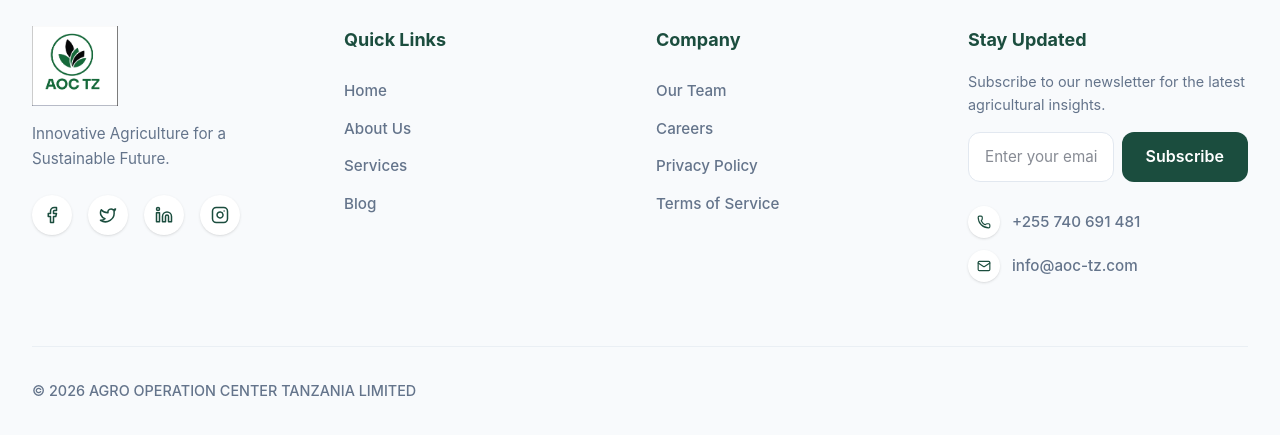
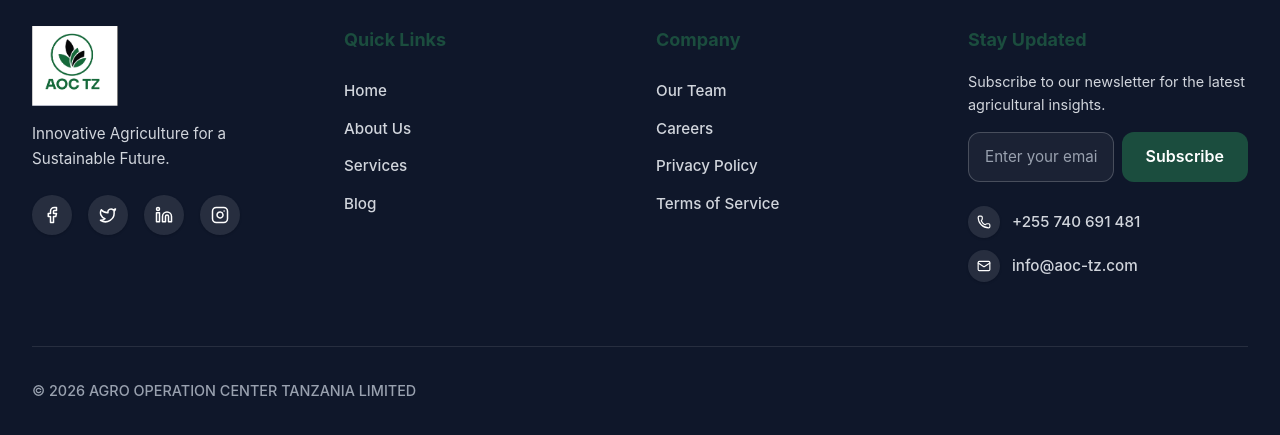
Before and after one commit to robyzenobi/AOC-WEBSITE, a React (Vite) app: page /blog in a window 1280 px wide. Shown: the part 855-1290 px from the top of the page. Built offline with nearby package versions, Linux system fonts and the light colour scheme; no server answers; the database is empty.

Commit message:
Update CTA, footer styling, and dynamic blog posts on Home page

```diff
--- a/src/components/Footer.jsx
+++ b/src/components/Footer.jsx
@@ -8,7 +8,7 @@ const Footer = () => {
   const { t } = useTranslation();
 
   return (
-    <footer className="bg-surface py-14 md:py-20 mt-auto border-t border-border">
+    <footer className="bg-[#0f172a] text-white py-14 md:py-20 mt-auto border-t border-border/10">
       <div className="max-w-7xl mx-auto px-5 md:px-8">
         <div className="grid grid-cols-1 md:grid-cols-2 lg:grid-cols-4 gap-10 lg:gap-8">
 
@@ -17,12 +17,12 @@ const Footer = () => {
             <div className="mb-4">
               <img src={logo} alt="AOC TZ Logo" className="h-16 md:h-20 w-auto object-contain" />
             </div>
-            <p className="text-text-muted text-[0.95rem] leading-relaxed mb-6">{t('footer.tagline')}</p>
-            <div className="flex items-center gap-4 text-primary">
-              <a href="#" aria-label="Facebook" className="w-10 h-10 rounded-full bg-white flex items-center justify-center shadow-sm hover:bg-primary hover:text-white transition-all duration-300"><Facebook size={18} /></a>
-              <a href="#" aria-label="Twitter" className="w-10 h-10 rounded-full bg-white flex items-center justify-center shadow-sm hover:bg-primary hover:text-white transition-all duration-300"><Twitter size={18} /></a>
-              <a href="#" aria-label="LinkedIn" className="w-10 h-10 rounded-full bg-white flex items-center justify-center shadow-sm hover:bg-primary hover:text-white transition-all duration-300"><Linkedin size={18} /></a>
-              <a href="#" aria-label="Instagram" className="w-10 h-10 rounded-full bg-white flex items-center justify-center shadow-sm hover:bg-primary hover:text-white transition-all duration-300"><Instagram size={18} /></a>
+            <p className="text-gray-300 text-[0.95rem] leading-relaxed mb-6">{t('footer.tagline')}</p>
+            <div className="flex items-center gap-4 text-white">
+              <a href="#" aria-label="Facebook" className="w-10 h-10 rounded-full bg-white/10 flex items-center justify-center shadow-sm hover:bg-primary hover:text-white transition-all duration-300"><Facebook size={18} /></a>
+              <a href="#" aria-label="Twitter" className="w-10 h-10 rounded-full bg-white/10 flex items-center justify-center shadow-sm hover:bg-primary hover:text-white transition-all duration-300"><Twitter size={18} /></a>
+              <a href="#" aria-label="LinkedIn" className="w-10 h-10 rounded-full bg-white/10 flex items-center justify-center shadow-sm hover:bg-primary hover:text-white transition-all duration-300"><Linkedin size={18} /></a>
+              <a href="#" aria-label="Instagram" className="w-10 h-10 rounded-full bg-white/10 flex items-center justify-center shadow-sm hover:bg-primary hover:text-white transition-all duration-300"><Instagram size={18} /></a>
             </div>
           </div>
 
@@ -30,10 +30,10 @@ const Footer = () => {
           <div>
             <h4 className="text-primary font-bold text-lg mb-6">{t('footer.quickLinks')}</h4>
             <ul className="flex flex-col gap-3">
-              <li><Link to="/" className="text-text-muted hover:text-primary transition-colors font-medium text-[0.95rem]">{t('nav.home')}</Link></li>
-              <li><Link to="/about" className="text-text-muted hover:text-primary transition-colors font-medium text-[0.95rem]">{t('nav.about')}</Link></li>
-              <li><Link to="/services" className="text-text-muted hover:text-primary transition-colors font-medium text-[0.95rem]">{t('nav.services')}</Link></li>
-              <li><Link to="/blog" className="text-text-muted hover:text-primary transition-colors font-medium text-[0.95rem]">{t('nav.blog')}</Link></li>
+              <li><Link to="/" className="text-gray-300 hover:text-primary transition-colors font-medium text-[0.95rem]">{t('nav.home')}</Link></li>
+              <li><Link to="/about" className="text-gray-300 hover:text-primary transition-colors font-medium text-[0.95rem]">{t('nav.about')}</Link></li>
+              <li><Link to="/services" className="text-gray-300 hover:text-primary transition-colors font-medium text-[0.95rem]">{t('nav.services')}</Link></li>
+              <li><Link to="/blog" className="text-gray-300 hover:text-primary transition-colors font-medium text-[0.95rem]">{t('nav.blog')}</Link></li>
             </ul>
           </div>
 
@@ -41,40 +41,40 @@ const Footer = () => {
           <div>
             <h4 className="text-primary font-bold text-lg mb-6">Company</h4>
             <ul className="flex flex-col gap-3">
-              <li><Link to="/about" className="text-text-muted hover:text-primary transition-colors font-medium text-[0.95rem]">Our Team</Link></li>
-              <li><Link to="/contact" className="text-text-muted hover:text-primary transition-colors font-medium text-[0.95rem]">Careers</Link></li>
-              <li><Link to="/privacy" className="text-text-muted hover:text-primary transition-colors font-medium text-[0.95rem]">Privacy Policy</Link></li>
-              <li><Link to="/terms" className="text-text-muted hover:text-primary transition-colors font-medium text-[0.95rem]">Terms of Service</Link></li>
+              <li><Link to="/about" className="text-gray-300 hover:text-primary transition-colors font-medium text-[0.95rem]">Our Team</Link></li>
+              <li><Link to="/contact" className="text-gray-300 hover:text-primary transition-colors font-medium text-[0.95rem]">Careers</Link></li>
+              <li><Link to="/privacy" className="text-gray-300 hover:text-primary transition-colors font-medium text-[0.95rem]">Privacy Policy</Link></li>
+              <li><Link to="/terms" className="text-gray-300 hover:text-primary transition-colors font-medium text-[0.95rem]">Terms of Service</Link></li>
             </ul>
           </div>
 
           {/* Column 4: Newsletter */}
           <div>
             <h4 className="text-primary font-bold text-lg mb-4">Stay Updated</h4>
-            <p className="text-text-muted text-[0.9rem] mb-4">Subscribe to our newsletter for the latest agricultural insights.</p>
+            <p className="text-gray-300 text-[0.9rem] mb-4">Subscribe to our newsletter for the latest agricultural insights.</p>
             <form className="flex flex-col sm:flex-row gap-2 mb-6" onSubmit={(e) => e.preventDefault()}>
-              <input type="email" placeholder="Enter your email" required className="flex-1 w-full px-4 py-3 rounded-xl border border-border bg-white text-text outline-none focus:border-primary focus:ring-1 focus:ring-primary transition-all text-[0.95rem]" />
+              <input type="email" placeholder="Enter your email" required className="flex-1 w-full px-4 py-3 rounded-xl border border-white/20 bg-white/5 text-white placeholder-gray-400 outline-none focus:border-primary focus:ring-1 focus:ring-primary transition-all text-[0.95rem]" />
               <button type="submit" className="whitespace-nowrap shrink-0 px-6 py-3 rounded-xl font-semibold bg-primary text-white hover:bg-primary-light hover:-translate-y-0.5 hover:shadow-lg transition-all duration-300">Subscribe</button>
             </form>
             <div className="flex flex-col gap-3">
               <div className="flex items-center gap-3">
-                <div className="w-8 h-8 rounded-full bg-white flex items-center justify-center shadow-sm text-primary">
+                <div className="w-8 h-8 rounded-full bg-white/10 flex items-center justify-center shadow-sm text-white">
                   <Phone size={14} />
                 </div>
-                <span className="text-text-muted text-[0.95rem] font-medium">+255 740 691 481</span>
+                <span className="text-gray-300 text-[0.95rem] font-medium">+255 740 691 481</span>
               </div>
               <div className="flex items-center gap-3">
-                <div className="w-8 h-8 rounded-full bg-white flex items-center justify-center shadow-sm text-primary">
+                <div className="w-8 h-8 rounded-full bg-white/10 flex items-center justify-center shadow-sm text-white">
                   <Mail size={14} />
                 </div>
-                <span className="text-text-muted text-[0.95rem] font-medium">info@aoc-tz.com</span>
+                <span className="text-gray-300 text-[0.95rem] font-medium">info@aoc-tz.com</span>
               </div>
             </div>
           </div>
 
         </div>
 
-        <div className="mt-16 pt-8 border-t border-solid border-border/60 flex flex-col md:flex-row justify-between items-center gap-4 text-text-muted text-[0.9rem] font-medium">
+        <div className="mt-16 pt-8 border-t border-solid border-white/10 flex flex-col md:flex-row justify-between items-center gap-4 text-gray-400 text-[0.9rem] font-medium">
           <p>{t('footer.copyright')}</p>
         </div>
       </div>
--- a/src/components/Header.jsx
+++ b/src/components/Header.jsx
@@ -1,6 +1,6 @@
 import React, { useState, useEffect } from 'react';
 import { useTranslation } from '../context/LanguageContext';
-import { Globe, Menu, X, ArrowRight } from 'lucide-react';
+import { Globe, Menu, X, Phone } from 'lucide-react';
 import { Link, useLocation } from 'react-router-dom';
 import logo from '../assets/logo.png';
 
@@ -32,9 +32,9 @@ const Header = () => {
           <Link to="/about" onClick={() => setIsMobileMenuOpen(false)} className="font-medium text-[0.95rem] text-text hover:text-primary transition-all duration-300 max-lg:my-3">{t('nav.about')}</Link>
           <Link to="/services" onClick={() => setIsMobileMenuOpen(false)} className="font-medium text-[0.95rem] text-text hover:text-primary transition-all duration-300 max-lg:my-3">{t('nav.services')}</Link>
           <Link to="/blog" onClick={() => setIsMobileMenuOpen(false)} className="font-medium text-[0.95rem] text-text hover:text-primary transition-all duration-300 max-lg:my-3">{t('nav.blog')}</Link>
-          <button className="inline-flex whitespace-nowrap shrink-0 items-center justify-center gap-2 px-6 py-3 rounded-xl font-semibold bg-primary text-white hover:bg-primary-light hover:-translate-y-0.5 hover:shadow-lg transition-all duration-300 max-lg:mt-6">
-            {t('nav.quote')} <ArrowRight size={18} />
-          </button>
+          <a href="tel:+255740691481" className="inline-flex whitespace-nowrap shrink-0 items-center justify-center gap-2 px-6 py-3 rounded-xl font-semibold bg-primary text-white hover:bg-primary-light hover:-translate-y-0.5 hover:shadow-lg transition-all duration-300 max-lg:mt-6">
+            <Phone size={18} /> +255 740 691 481
+          </a>
         </nav>
 
         <div className="flex items-center gap-5">
--- a/src/components/Hero.jsx
+++ b/src/components/Hero.jsx
@@ -9,9 +9,9 @@ const Hero = () => {
   return (
     <section className="relative min-h-screen flex items-center bg-[url('https://images.unsplash.com/photo-1500382017468-9049fed747ef?auto=format&fit=crop&q=80&w=2000')] bg-no-repeat bg-center bg-cover text-white pt-[80px]" id="home">
       <div className="absolute inset-0 bg-gradient-to-r from-primary/90 via-primary/40 to-transparent z-[1]"></div>
-      <div className="relative z-[2] max-w-7xl mx-auto px-5 md:px-8 w-full">
+      <div className="relative z-[2] max-w-7xl mx-auto px-5 md:px-8 w-full flex flex-col items-center text-center">
         <motion.div
-          className="max-w-[650px]"
+          className="max-w-[800px] flex flex-col items-center"
           initial={{ opacity: 0, y: 30 }}
           animate={{ opacity: 1, y: 0 }}
           transition={{ duration: 0.8 }}
@@ -20,9 +20,9 @@ const Hero = () => {
             <ShieldCheck size={16} />
             <span>{t('hero.trust')}</span>
           </div>
-          <h1 className="text-[clamp(2.5rem,6vw,4rem)] mb-6 leading-[1.1] font-bold font-heading">{t('hero.title')}</h1>
-          <p className="text-[clamp(1rem,2vw,1.25rem)] opacity-90 mb-10 max-w-[500px]">{t('hero.subtitle')}</p>
-          <div className="flex gap-5 flex-wrap">
+          <h1 className="text-[clamp(2.5rem,6vw,4rem)] mx-auto mb-6 leading-[1.1] font-bold font-heading">{t('hero.title')}</h1>
+          <p className="text-[clamp(1rem,2vw,1.25rem)] opacity-90 mx-auto mb-10 max-w-[600px]">{t('hero.subtitle')}</p>
+          <div className="flex justify-center gap-5 flex-wrap">
             <button className="inline-flex items-center justify-center gap-2 px-8 py-4 text-lg rounded-xl font-semibold bg-primary text-white hover:bg-primary-light hover:-translate-y-0.5 hover:shadow-lg transition-all duration-300">
               {t('hero.cta')} <ChevronRight size={20} />
             </button>
```
Also changed, not shown: src/components/BlogPreview.jsx (+31 -13 lines).
